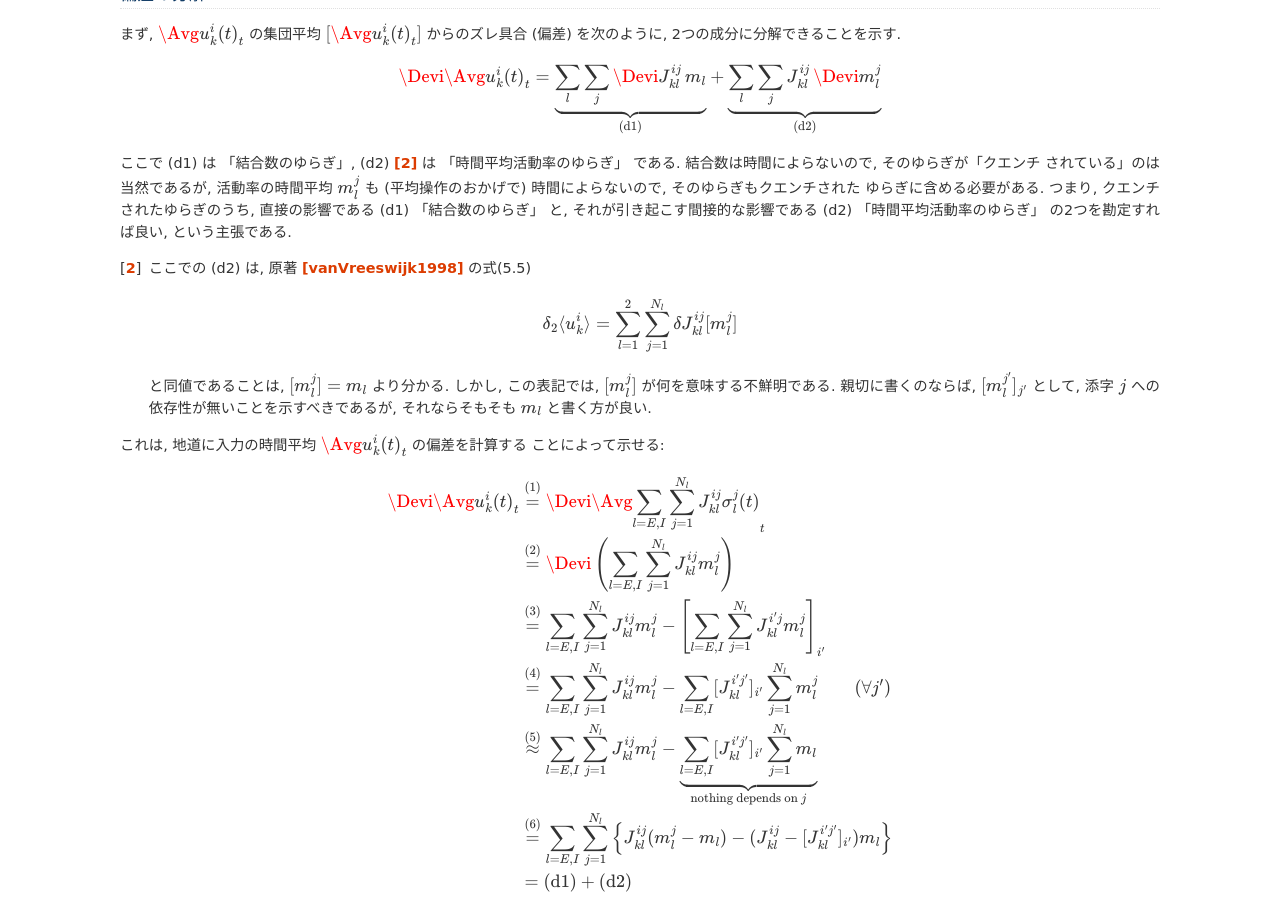
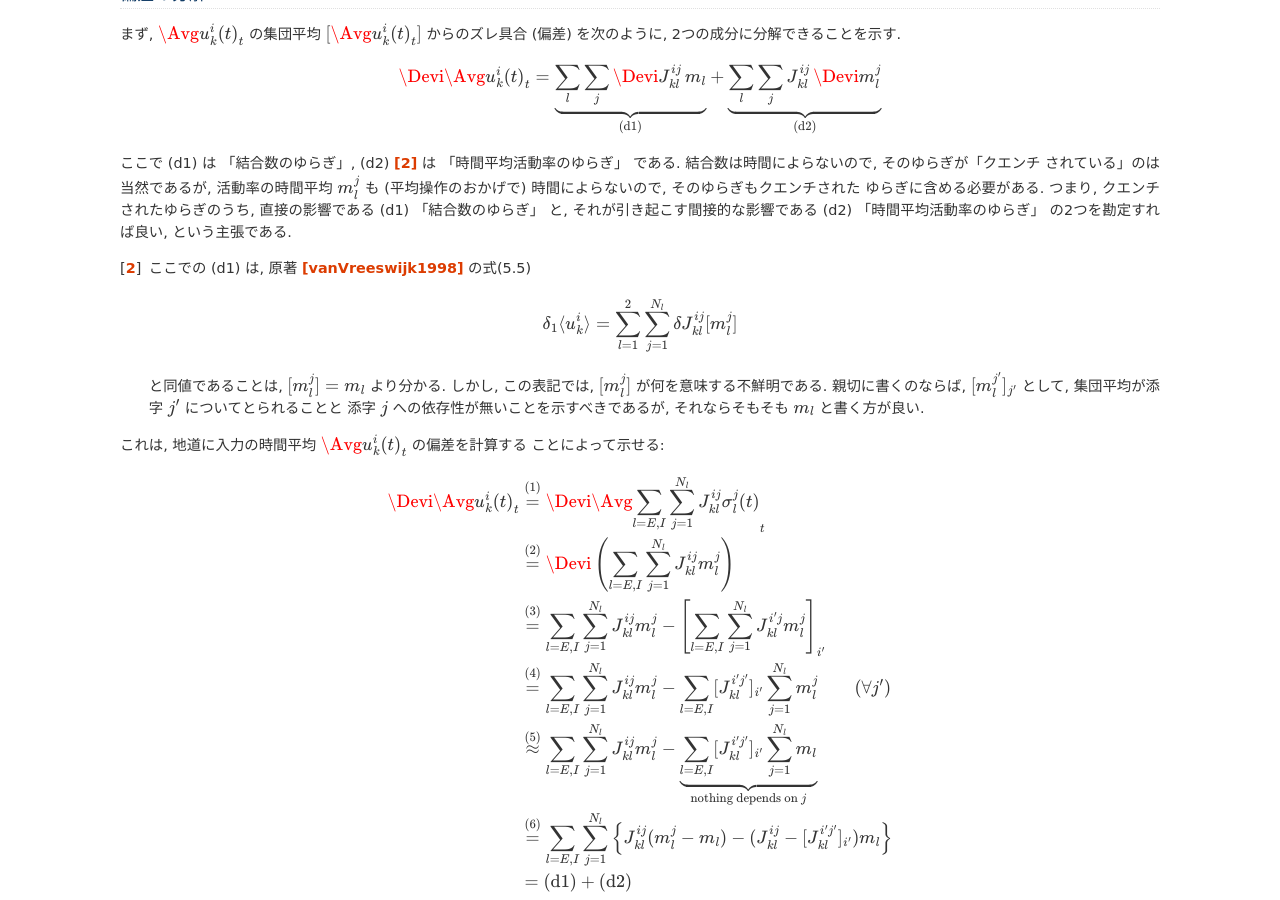
Before and after one commit to tkf/balance-tutorial-ja, a Sphinx documentation site: the page built from source/binary_network/fluctuations/quenched_fluctuations.rst, in a window 1280 px wide and 900 px high, scrolled down 520 px. Built offline with Sphinx 7.4.7, drawn with Linux system fonts in a browser that asks for light colours; formulas are drawn with MathJax 3.

Commit message:
偏差の分解の typo を修正

```diff
--- a/source/binary_network/fluctuations/quenched_fluctuations.rst
+++ b/source/binary_network/fluctuations/quenched_fluctuations.rst
@@ -56,16 +56,17 @@
 と, それが引き起こす間接的な影響である (d2) 「時間平均活動率のゆらぎ」
 の2つを勘定すれば良い, という主張である.
 
-.. [#] ここでの (d2) は, 原著 [vanVreeswijk1998]_ の式(5.5)
+.. [#] ここでの (d1) は, 原著 [vanVreeswijk1998]_ の式(5.5)
 
    .. math::
 
-      \delta_2 \langle u_k^i \rangle
+      \delta_1 \langle u_k^i \rangle
       = \sum_{l=1}^2 \sum_{j=1}^{N_l} \delta J_{kl}^{ij} [m_l^j]
 
    と同値であることは, :math:`[m_l^j] = m_l` より分かる.
    しかし, この表記では, :math:`[m_l^j]` が何を意味する不鮮明である.
    親切に書くのならば, :math:`[m_l^{j'}]_{j'}` として,
+   集団平均が添字 :math:`j'` についてとられることと
    添字 :math:`j` への依存性が無いことを示すべきであるが,
    それならそもそも :math:`m_l` と書く方が良い.
 
```
